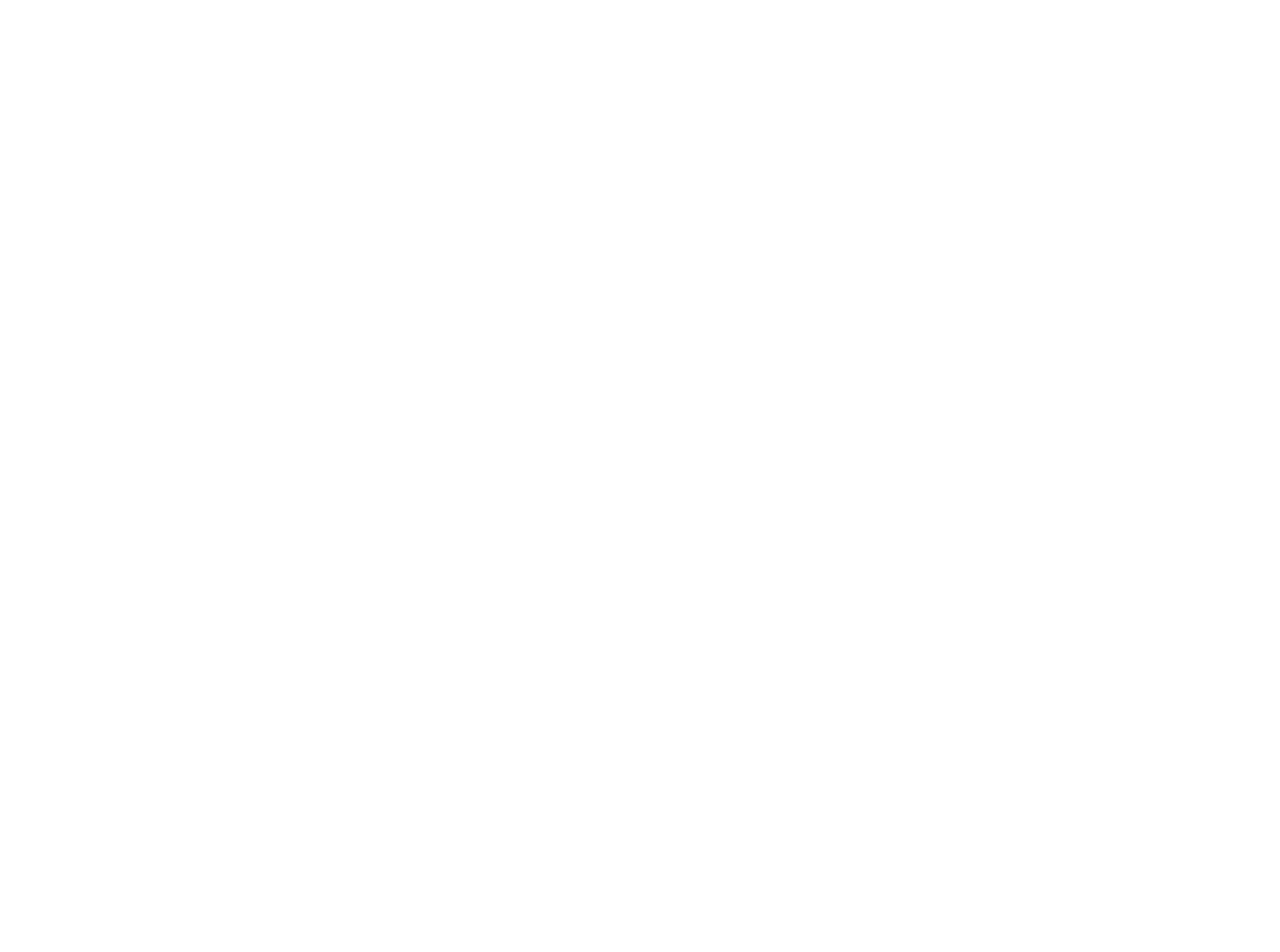
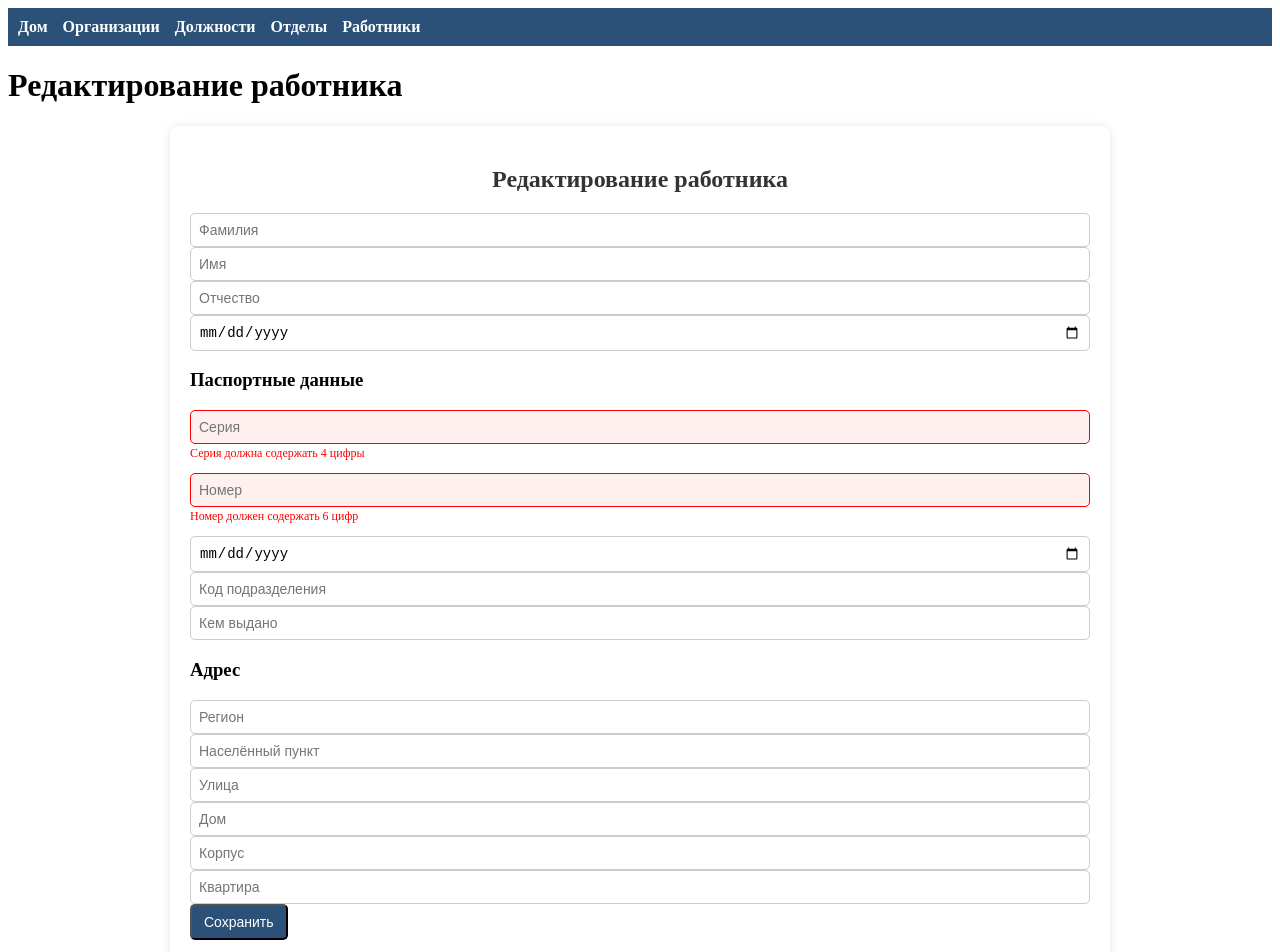
Before and after one commit to edlwss/areal-hr-test, a Vue app in the folder app/: page /worker/1/edit in a window 1280 px wide. Before the commit this address had no page. Shown: the top 952 px of the page. Before the commit the page ends 800 px from the top, so only its background shows below. Built offline with nearby package versions, Linux system fonts and the light colour scheme; no server answers.

Commit message:
update workers

```diff
--- a/app/src/api/workersApi.js
+++ b/app/src/api/workersApi.js
@@ -3,5 +3,5 @@
 export const getWorkers = () => api.get('/workers');
 export const getWorkerById = (id) => api.get(`/worker/${id}`);
 export const createWorker = (data) => api.post('/worker', data);
-// export const updateWorker = (id, data) => api.put(`/worker/${id}`, data);
+export const updateWorker = (id, data) => api.put(`/worker/${id}`, data);
 export const deleteWorker = (id) => api.delete(`/worker/${id}`);
--- /dev/null
+++ b/app/src/components/workers/EditWorker.vue
@@ -0,0 +1,184 @@
+<template>
+  <div class="container">
+    <h2 class="text-xl font-bold mb-4">Редактирование работника</h2>
+    <form @submit.prevent="submit">
+      <div class="grid gap-4">
+        <input v-model="form.surname" placeholder="Фамилия" required class="input" />
+        <input v-model="form.name" placeholder="Имя" required class="input" />
+        <input v-model="form.middlename" placeholder="Отчество" class="input" />
+        <input v-model="form.birth_date" type="date" required class="input" />
+
+        <h3 class="font-semibold mt-4">Паспортные данные</h3>
+        <div>
+          <input
+              v-model="form.passport.passport_series"
+              placeholder="Серия"
+              required
+              class="input"
+              :class="{ 'invalid': form.passport.passport_series.length !== 4 }"
+          />
+          <p v-if="form.passport.passport_series.length !== 4" class="error">Серия должна содержать 4 цифры</p>
+        </div>
+        <div>
+          <input
+              v-model="form.passport.passport_number"
+              placeholder="Номер"
+              required
+              class="input"
+              :class="{ 'invalid': form.passport.passport_number.length !== 6 }"
+          />
+          <p v-if="form.passport.passport_number.length !== 6" class="error">Номер должен содержать 6 цифр</p>
+        </div>
+        <input v-model="form.passport.data_of_issue" type="date" placeholder="Дата выдачи" required class="input" />
+        <input v-model="form.passport.unit_code" placeholder="Код подразделения" required class="input" />
+        <input v-model="form.passport.issued_by_whom" placeholder="Кем выдано" required class="input" />
+
+        <h3 class="font-semibold mt-4">Адрес</h3>
+        <input v-model="form.address.regin" placeholder="Регион" required class="input" />
+        <input v-model="form.address.localities" placeholder="Населённый пункт" required class="input" />
+        <input v-model="form.address.street" placeholder="Улица" required class="input" />
+        <input v-model="form.address.house" placeholder="Дом" required class="input" />
+        <input v-model="form.address.building" placeholder="Корпус" class="input" />
+        <input v-model="form.address.apartment" placeholder="Квартира" class="input" />
+      </div>
+
+      <button type="submit" class="btn btn-primary mt-4">Сохранить</button>
+    </form>
+  </div>
+</template>
+
+<script setup>
+import { ref, onMounted } from 'vue';
+import { useRoute, useRouter } from 'vue-router';
+import { getWorkerById, updateWorker } from '@/api/workersApi';
+
+const route = useRoute();
+const router = useRouter();
+
+const formatDate = date => date?.split('T')[0] || '';
+
+const form = ref({
+  surname: '',
+  name: '',
+  middlename: '',
+  birth_date: '',
+  passport: {
+    passport_series: '',
+    passport_number: '',
+    data_of_issue: '',
+    unit_code: '',
+    issued_by_whom: ''
+  },
+  address: {
+    regin: '',
+    localities: '',
+    street: '',
+    house: '',
+    building: '',
+    apartment: ''
+  }
+});
+
+onMounted(async () => {
+  try {
+    const { data } = await getWorkerById(route.params.id);
+
+    form.value = {
+      surname: data.surname,
+      name: data.name,
+      middlename: data.middlename,
+      birth_date: formatDate(data.birth_date),
+      passport: {
+        passport_series: data.passport_series,
+        passport_number: data.passport_number,
+        data_of_issue: formatDate(data.data_of_issue),
+        unit_code: data.unit_code,
+        issued_by_whom: data.issued_by_whom
+      },
+      address: {
+        regin: data.regin,
+        localities: data.localities,
+        street: data.street,
+        house: data.house,
+        building: data.building,
+        apartment: data.apartment
+      }
+    };
+  } catch (err) {
+    console.error('Ошибка при загрузке данных работника:', err);
+  }
+});
+
+const submit = async () => {
+  if (
+      form.value.passport.passport_series.length !== 4 ||
+      form.value.passport.passport_number.length !== 6
+  ) {
+    alert('Проверьте серию и номер паспорта');
+    return;
+  }
+
+  try {
+    await updateWorker(route.params.id, form.value);
+    router.push('/workers');
+  } catch (error) {
+    console.error('Ошибка при обновлении работника:', error);
+  }
+};
+</script>
+
+<style scoped>
+.container {
+  max-width: 900px;
+  margin: auto;
+  padding: 20px;
+  background: #ffffff;
+  box-shadow: 0px 0px 10px rgba(0, 0, 0, 0.1);
+  border-radius: 8px;
+}
+
+h2 {
+  text-align: center;
+  color: #333;
+}
+
+.input {
+  padding: 8px;
+  border: 1px solid #ccc;
+  border-radius: 5px;
+  font-size: 14px;
+  width: 100%;
+  box-sizing: border-box;
+}
+
+.input.invalid {
+  border-color: red;
+  background-color: #fff0f0;
+}
+
+.error {
+  color: red;
+  font-size: 12px;
+  margin-top: 2px;
+}
+
+.btn {
+  padding: 8px 12px;
+  border-radius: 5px;
+  font-size: 14px;
+  cursor: pointer;
+  transition: 0.3s;
+  text-decoration: none;
+  text-align: center;
+  display: inline-block;
+}
+
+.btn-primary {
+  background: #2b5179;
+  color: white;
+}
+
+.btn:hover {
+  opacity: 0.8;
+}
+</style>
--- a/app/src/components/workers/WorkerDetails.vue
+++ b/app/src/components/workers/WorkerDetails.vue
@@ -22,6 +22,7 @@
     <p><strong>Квартира:</strong> {{ worker.apartment || '-' }}</p>
 
     <router-link to="/workers" class="btn btn-edit mt-4">Назад</router-link>
+    <router-link :to="`/worker/${worker.WorkerID}/edit`" class="btn btn-edit mt-4">Изменить</router-link>
   </div>
 </template>
 
--- a/app/src/components/workers/WorkersTable.vue
+++ b/app/src/components/workers/WorkersTable.vue
@@ -3,7 +3,7 @@
     <h2 class="text-2xl font-bold mb-4 text-center">Работники</h2>
     <router-link to="/worker/new" class="btn-add">Создать работника</router-link>
 
-    <table class="table mt-4">
+    <table class="table">
       <thead>
       <tr>
         <th>ФИО</th>
@@ -11,7 +11,10 @@
       </tr>
       </thead>
       <tbody>
-      <tr v-for="worker in workers" :key="worker.WorkerID">
+      <tr
+          v-for="worker in filteredWorkers"
+          :key="worker.WorkerID"
+      >
         <td>
           <router-link :to="`/worker/${worker.WorkerID}`" class="link">
             {{ worker.surname }} {{ worker.name }} {{ worker.middlename || '' }}
@@ -28,28 +31,39 @@
   </div>
 </template>
 
-<script setup>
-import { ref, onMounted } from 'vue';
+<script>
 import { getWorkers, deleteWorker as apiDeleteWorker } from '@/api/workersApi';
 
-const workers = ref([]);
-
-onMounted(async () => {
+export default {
+  data() {
+    return {
+      workers: [],
+    };
+  },
+  computed: {
+    filteredWorkers() {
+      // Фильтруем только тех, у кого deleted_at === null
+      return this.workers.filter(w => !w.deleted_at);
+    }
+  },
+  async mounted() {
     try {
       const response = await getWorkers();
-    workers.value = response.data || response;
+      this.workers = response.data || response;
     } catch (error) {
       console.error('Ошибка при загрузке работников:', error);
     }
-});
-
-const deleteWorker = async (id) => {
+  },
+  methods: {
+    async deleteWorker(id) {
       if (confirm('Удалить работника?')) {
         try {
           await apiDeleteWorker(id);
-      workers.value = workers.value.filter(w => w.WorkerID !== id);
+          this.workers = this.workers.filter(w => w.WorkerID !== id);
         } catch (error) {
           console.error('Ошибка при удалении работника:', error);
+        }
+      }
     }
   }
 };
--- a/app/src/pages/WorkersPage.vue
+++ b/app/src/pages/WorkersPage.vue
@@ -10,7 +10,7 @@
 import Navbar from '@/components/Navbar.vue';
 import WorkersTable from '@/components/workers/WorkersTable.vue';
 import WorkerDetails from '@/components/workers/WorkerDetails.vue';
-// import EditWorker from '@/components/workers/EditWorker.vue';
+import EditWorker from '@/components/workers/EditWorker.vue';
 import CreateWorker from '@/components/workers/WorkerCreate.vue';
 
 export default {
@@ -18,7 +18,7 @@
     Navbar,
     WorkersTable,
     WorkerDetails,
-    // EditWorker,
+    EditWorker,
     CreateWorker
   },
   computed: {
--- a/app/src/routers/route.js
+++ b/app/src/routers/route.js
@@ -26,7 +26,7 @@
     { path: '/workers', component: WorkersPage, name: 'workers', meta: { component: 'WorkersTable', title: 'Список работников' }},
     { path: '/worker/:id', component: WorkersPage, name: 'worker-details', meta: { component: 'WorkerDetails', title: 'Детали работника' }},
     { path: '/worker/new', component: WorkersPage, name: 'worker-create', meta: { component: 'CreateWorker', title: 'Создание работника' }},
-    // { path: '/worker/:id/edit', component: WorkersPage, name: 'worker-edit', meta: { component: 'EditWorker', title: 'Редактирование работника' }}
+    { path: '/worker/:id/edit', component: WorkersPage, name: 'worker-edit', meta: { component: 'EditWorker', title: 'Редактирование работника' }}
 ];
 
 const router = createRouter({
```
Also changed, not shown: 1 other file (tests, documents, lock files or other folders). Lines whose indentation alone changed are shown as unchanged.
